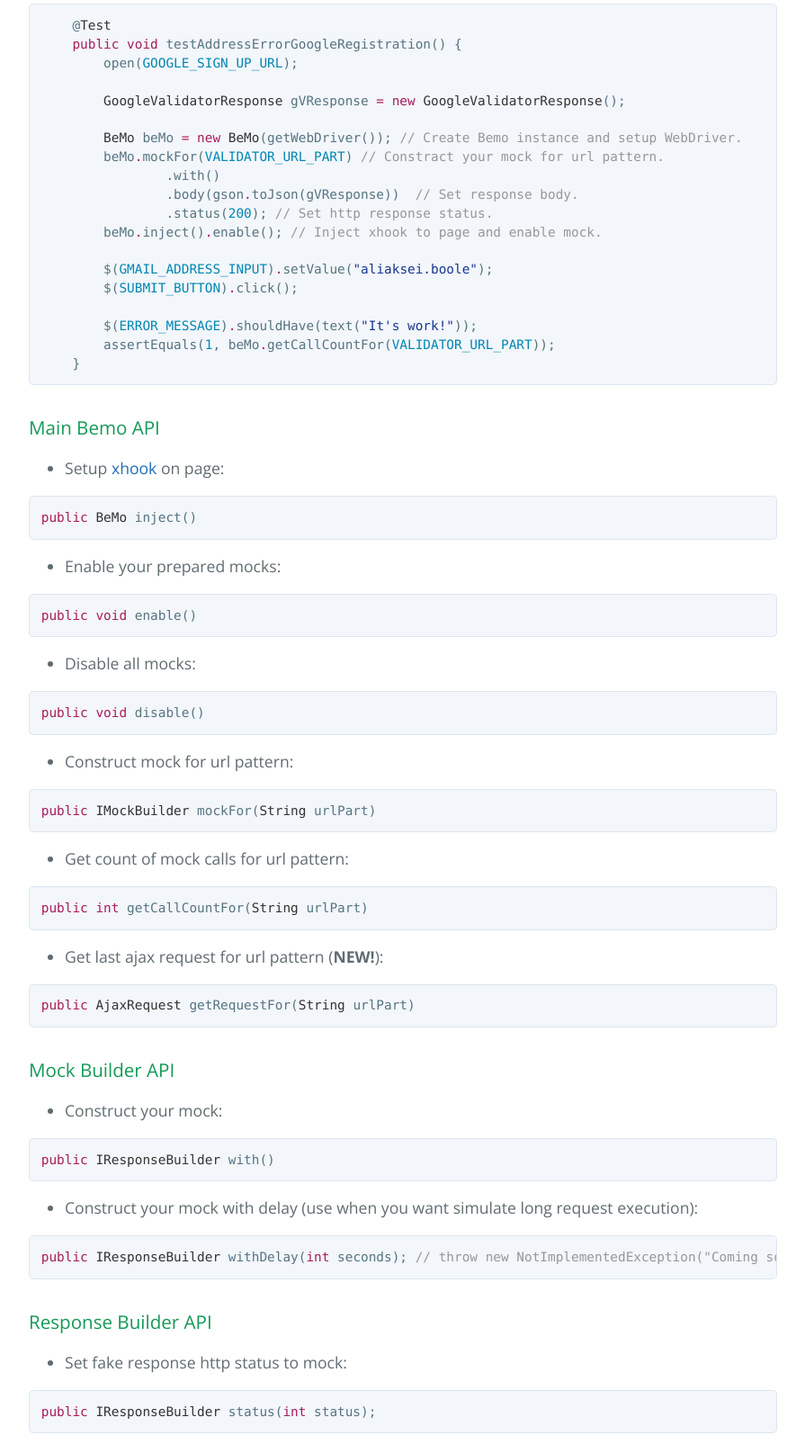
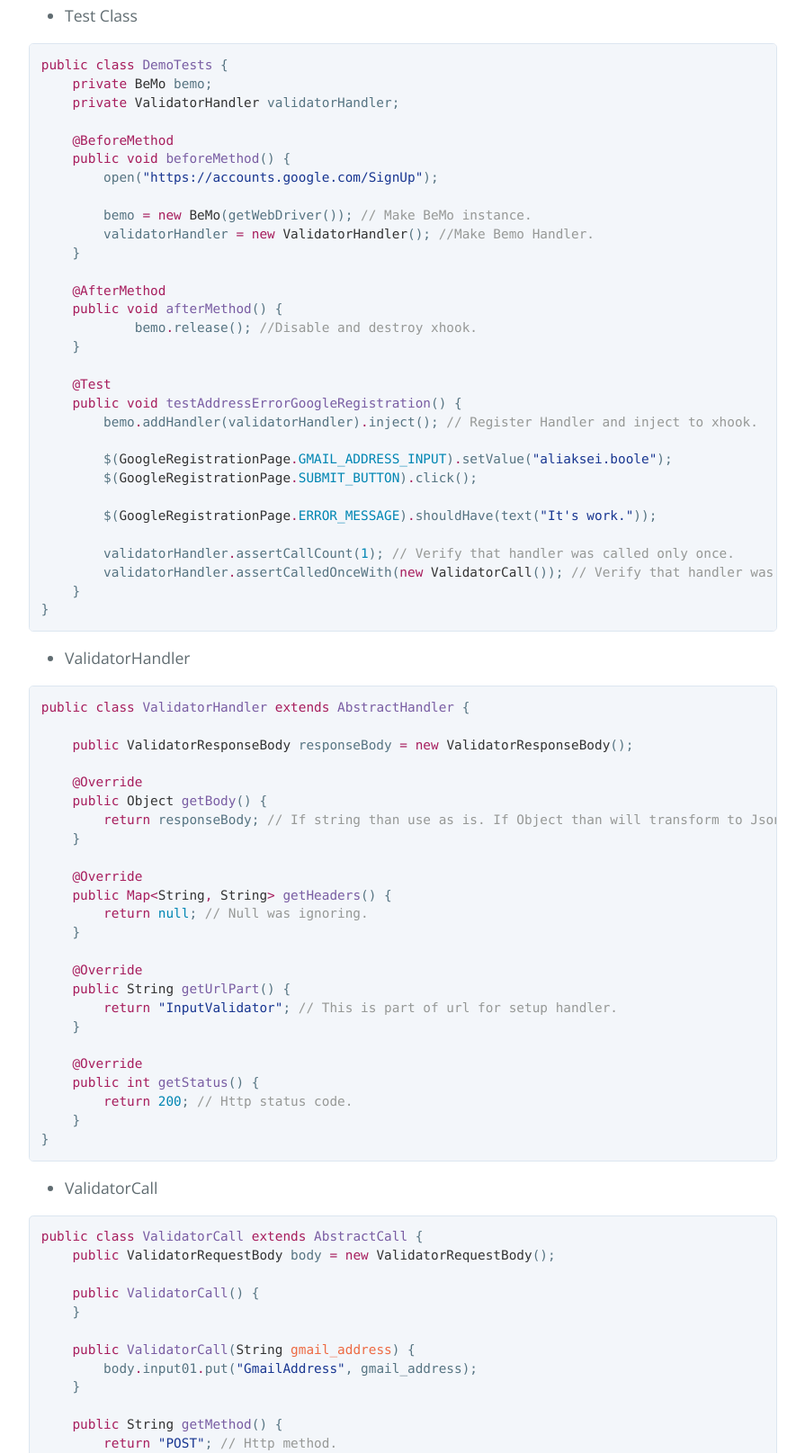
Before and after one commit to bemo-project/bemo-java, a plain HTML site: page index.html in a window 1280 px wide. Shown: the part 630-2245 px from the top of the page at 90% size, without its empty margins (192-1087 px from the left). Drawn offline with nearby package versions, Linux system fonts and the light colour scheme.

```diff
--- a/index.html
+++ b/index.html
@@ -31,99 +31,105 @@
 <h3>
 <a id="example-usage" class="anchor" href="#example-usage" aria-hidden="true"><span aria-hidden="true" class="octicon octicon-link"></span></a>Example usage:</h3>
 
-<div class="highlight highlight-source-java"><pre>    @<span class="pl-smi">Test</span>
-    <span class="pl-k">public</span> <span class="pl-k">void</span> testAddressErrorGoogleRegistration() {
-        open(<span class="pl-c1">GOOGLE_SIGN_UP_URL</span>);
+<ul>
+<li>Test Class</li>
+</ul>
 
-        <span class="pl-smi">GoogleValidatorResponse</span> gVResponse <span class="pl-k">=</span> <span class="pl-k">new</span> <span class="pl-smi">GoogleValidatorResponse</span>();
+<div class="highlight highlight-source-java"><pre><span class="pl-k">public</span> <span class="pl-k">class</span> <span class="pl-en">DemoTests</span> {
+    <span class="pl-k">private</span> <span class="pl-smi">BeMo</span> bemo;
+    <span class="pl-k">private</span> <span class="pl-smi">ValidatorHandler</span> validatorHandler;
 
-        <span class="pl-smi">BeMo</span> beMo <span class="pl-k">=</span> <span class="pl-k">new</span> <span class="pl-smi">BeMo</span>(getWebDriver()); <span class="pl-c">// Create Bemo instance and setup WebDriver.</span>
-        beMo<span class="pl-k">.</span>mockFor(<span class="pl-c1">VALIDATOR_URL_PART</span>) <span class="pl-c">// Constract your mock for url pattern.</span>
-                .with()
-                .body(gson<span class="pl-k">.</span>toJson(gVResponse))  <span class="pl-c">// Set response body.</span>
-                .status(<span class="pl-c1">200</span>); <span class="pl-c">// Set http response status.</span>
-        beMo<span class="pl-k">.</span>inject()<span class="pl-k">.</span>enable(); <span class="pl-c">// Inject xhook to page and enable mock.</span>
+    <span class="pl-k">@BeforeMethod</span>
+    <span class="pl-k">public</span> <span class="pl-k">void</span> <span class="pl-en">beforeMethod</span>() {
+        open(<span class="pl-s"><span class="pl-pds">"</span>https://accounts.google.com/SignUp<span class="pl-pds">"</span></span>);
 
-        $(<span class="pl-c1">GMAIL_ADDRESS_INPUT</span>)<span class="pl-k">.</span>setValue(<span class="pl-s"><span class="pl-pds">"</span>aliaksei.boole<span class="pl-pds">"</span></span>);
-        $(<span class="pl-c1">SUBMIT_BUTTON</span>)<span class="pl-k">.</span>click();
+        bemo <span class="pl-k">=</span> <span class="pl-k">new</span> <span class="pl-smi">BeMo</span>(getWebDriver()); <span class="pl-c">// Make BeMo instance.</span>
+        validatorHandler <span class="pl-k">=</span> <span class="pl-k">new</span> <span class="pl-smi">ValidatorHandler</span>(); <span class="pl-c">//Make Bemo Handler.</span>
+    }
 
-        $(<span class="pl-c1">ERROR_MESSAGE</span>)<span class="pl-k">.</span>shouldHave(text(<span class="pl-s"><span class="pl-pds">"</span>It's work!<span class="pl-pds">"</span></span>));
-        assertEquals(<span class="pl-c1">1</span>, beMo<span class="pl-k">.</span>getCallCountFor(<span class="pl-c1">VALIDATOR_URL_PART</span>));
-    }</pre></div>
+    <span class="pl-k">@AfterMethod</span>
+    <span class="pl-k">public</span> <span class="pl-k">void</span> <span class="pl-en">afterMethod</span>() {
+            bemo<span class="pl-k">.</span>release(); <span class="pl-c">//Disable and destroy xhook.</span>
+    }
 
-<h3>
-<a id="main-bemo-api" class="anchor" href="#main-bemo-api" aria-hidden="true"><span aria-hidden="true" class="octicon octicon-link"></span></a>Main Bemo API</h3>
+    <span class="pl-k">@Test</span>
+    <span class="pl-k">public</span> <span class="pl-k">void</span> <span class="pl-en">testAddressErrorGoogleRegistration</span>() {
+        bemo<span class="pl-k">.</span>addHandler(validatorHandler)<span class="pl-k">.</span>inject(); <span class="pl-c">// Register Handler and inject to xhook.</span>
+
+        $(<span class="pl-smi">GoogleRegistrationPage</span><span class="pl-c1"><span class="pl-k">.</span>GMAIL_ADDRESS_INPUT</span>)<span class="pl-k">.</span>setValue(<span class="pl-s"><span class="pl-pds">"</span>aliaksei.boole<span class="pl-pds">"</span></span>);
+        $(<span class="pl-smi">GoogleRegistrationPage</span><span class="pl-c1"><span class="pl-k">.</span>SUBMIT_BUTTON</span>)<span class="pl-k">.</span>click();
+
+        $(<span class="pl-smi">GoogleRegistrationPage</span><span class="pl-c1"><span class="pl-k">.</span>ERROR_MESSAGE</span>)<span class="pl-k">.</span>shouldHave(text(<span class="pl-s"><span class="pl-pds">"</span>It's work.<span class="pl-pds">"</span></span>));
+
+        validatorHandler<span class="pl-k">.</span>assertCallCount(<span class="pl-c1">1</span>); <span class="pl-c">// Verify that handler was called only once.</span>
+        validatorHandler<span class="pl-k">.</span>assertCalledOnceWith(<span class="pl-k">new</span> <span class="pl-smi">ValidatorCall</span>()); <span class="pl-c">// Verify that handler was called with this call. </span>
+    }
+}</pre></div>
 
 <ul>
-<li>Setup <a href="https://github.com/jpillora/xhook">xhook</a> on page:</li>
+<li>ValidatorHandler</li>
 </ul>
 
-<div class="highlight highlight-source-java"><pre><span class="pl-k">public</span> <span class="pl-smi">BeMo</span> inject()</pre></div>
+<div class="highlight highlight-source-java"><pre><span class="pl-k">public</span> <span class="pl-k">class</span> <span class="pl-en">ValidatorHandler</span> <span class="pl-k">extends</span> <span class="pl-e">AbstractHandler</span> {
+
+    <span class="pl-k">public</span> <span class="pl-smi">ValidatorResponseBody</span> responseBody <span class="pl-k">=</span> <span class="pl-k">new</span> <span class="pl-smi">ValidatorResponseBody</span>();
+
+    <span class="pl-k">@Override</span>
+    <span class="pl-k">public</span> <span class="pl-smi">Object</span> <span class="pl-en">getBody</span>() {
+        <span class="pl-k">return</span> responseBody; <span class="pl-c">// If string than use as is. If Object than will transform to Json via Gson.</span>
+    }
+
+    <span class="pl-k">@Override</span>
+    <span class="pl-k">public</span> <span class="pl-k">Map&lt;<span class="pl-smi">String</span>, <span class="pl-smi">String</span>&gt;</span> <span class="pl-en">getHeaders</span>() {
+        <span class="pl-k">return</span> <span class="pl-c1">null</span>; <span class="pl-c">// Null was ignoring.</span>
+    }
+
+    <span class="pl-k">@Override</span>
+    <span class="pl-k">public</span> <span class="pl-smi">String</span> <span class="pl-en">getUrlPart</span>() {
+        <span class="pl-k">return</span> <span class="pl-s"><span class="pl-pds">"</span>InputValidator<span class="pl-pds">"</span></span>; <span class="pl-c">// This is part of url for setup handler.</span>
+    }
+
+    <span class="pl-k">@Override</span>
+    <span class="pl-k">public</span> <span class="pl-k">int</span> <span class="pl-en">getStatus</span>() {
+        <span class="pl-k">return</span> <span class="pl-c1">200</span>; <span class="pl-c">// Http status code.</span>
+    }
+}</pre></div>
 
 <ul>
-<li>Enable your prepared mocks:</li>
+<li>ValidatorCall</li>
 </ul>
 
-<div class="highlight highlight-source-java"><pre><span class="pl-k">public</span> <span class="pl-k">void</span> enable()</pre></div>
+<div class="highlight highlight-source-java"><pre><span class="pl-k">public</span> <span class="pl-k">class</span> <span class="pl-en">ValidatorCall</span> <span class="pl-k">extends</span> <span class="pl-e">AbstractCall</span> {
+    <span class="pl-k">public</span> <span class="pl-smi">ValidatorRequestBody</span> body <span class="pl-k">=</span> <span class="pl-k">new</span> <span class="pl-smi">ValidatorRequestBody</span>();
 
-<ul>
-<li>Disable all mocks:</li>
-</ul>
+    <span class="pl-k">public</span> <span class="pl-en">ValidatorCall</span>() {
+    }
 
-<div class="highlight highlight-source-java"><pre><span class="pl-k">public</span> <span class="pl-k">void</span> disable()</pre></div>
+    <span class="pl-k">public</span> <span class="pl-en">ValidatorCall</span>(<span class="pl-smi">String</span> <span class="pl-v">gmail_address</span>) {
+        body<span class="pl-k">.</span>input01<span class="pl-k">.</span>put(<span class="pl-s"><span class="pl-pds">"</span>GmailAddress<span class="pl-pds">"</span></span>, gmail_address);
+    }
 
-<ul>
-<li>Construct mock for url pattern:</li>
-</ul>
+    <span class="pl-k">public</span> <span class="pl-smi">String</span> <span class="pl-en">getMethod</span>() {
+        <span class="pl-k">return</span> <span class="pl-s"><span class="pl-pds">"</span>POST<span class="pl-pds">"</span></span>; <span class="pl-c">// Http method.</span>
+    }
 
-<div class="highlight highlight-source-java"><pre><span class="pl-k">public</span> <span class="pl-smi">IMockBuilder</span> mockFor(<span class="pl-smi">String</span> urlPart)</pre></div>
+    <span class="pl-k">public</span> <span class="pl-smi">String</span> <span class="pl-en">getUrl</span>() {
+        <span class="pl-k">return</span> <span class="pl-s"><span class="pl-pds">"</span>InputValidator?resource=SignUp<span class="pl-pds">"</span></span>; <span class="pl-c">// Request url.</span>
+    }
 
-<ul>
-<li>Get count of mock calls for url pattern:</li>
-</ul>
+    <span class="pl-k">public</span> <span class="pl-smi">Object</span> <span class="pl-en">getBody</span>() {
+        <span class="pl-k">return</span> body; <span class="pl-c">// Request body.</span>
+    }
 
-<div class="highlight highlight-source-java"><pre><span class="pl-k">public</span> <span class="pl-k">int</span> getCallCountFor(<span class="pl-smi">String</span> urlPart)</pre></div>
-
-<ul>
-<li>Get last ajax request for url pattern (<strong>NEW!</strong>):</li>
-</ul>
-
-<div class="highlight highlight-source-java"><pre><span class="pl-k">public</span> <span class="pl-smi">AjaxRequest</span> getRequestFor(<span class="pl-smi">String</span> urlPart)</pre></div>
-
-<h3>
-<a id="mock-builder-api" class="anchor" href="#mock-builder-api" aria-hidden="true"><span aria-hidden="true" class="octicon octicon-link"></span></a>Mock Builder API</h3>
-
-<ul>
-<li>Construct your mock:</li>
-</ul>
-
-<div class="highlight highlight-source-java"><pre><span class="pl-k">public</span> <span class="pl-smi">IResponseBuilder</span> with()</pre></div>
-
-<ul>
-<li>Construct your mock with delay (use when you want simulate long request execution):</li>
-</ul>
-
-<div class="highlight highlight-source-java"><pre><span class="pl-k">public</span> <span class="pl-smi">IResponseBuilder</span> withDelay(<span class="pl-k">int</span> seconds); <span class="pl-c">// throw new NotImplementedException("Coming soon...");</span></pre></div>
-
-<h3>
-<a id="response-builder-api" class="anchor" href="#response-builder-api" aria-hidden="true"><span aria-hidden="true" class="octicon octicon-link"></span></a>Response Builder API</h3>
-
-<ul>
-<li>Set fake response http status to mock:</li>
-</ul>
-
-<div class="highlight highlight-source-java"><pre><span class="pl-k">public</span> <span class="pl-smi">IResponseBuilder</span> status(<span class="pl-k">int</span> status);</pre></div>
-
-<ul>
-<li>Set fake response http body to mock:</li>
-</ul>
-
-<div class="highlight highlight-source-java"><pre><span class="pl-k">public</span> <span class="pl-smi">IResponseBuilder</span> body(<span class="pl-smi">String</span> body);</pre></div>
+    <span class="pl-k">public</span> <span class="pl-k">Map&lt;<span class="pl-smi">String</span>, <span class="pl-smi">String</span>&gt;</span> <span class="pl-en">getHeaders</span>() {
+        <span class="pl-k">return</span> <span class="pl-c1">null</span>; <span class="pl-c">// Null will be ignore in verification.</span>
+    }
+}</pre></div>
 
 <h1>
 <a id="tech" class="anchor" href="#tech" aria-hidden="true"><span aria-hidden="true" class="octicon octicon-link"></span></a>Tech</h1>
 
-<p>Bemo use <a href="https://github.com/jpillora/xhook">xhook</a> to work. </p>
+<p>Bemo use <a href="https://github.com/jpillora/xhook">xhook</a> and <a href="https://github.com/google/gson">gson</a>  to work.</p>
 
 <h1>
 <a id="contributing" class="anchor" href="#contributing" aria-hidden="true"><span aria-hidden="true" class="octicon octicon-link"></span></a>Contributing</h1>
```
Also changed, not shown: params.json (+1 -1 lines).
